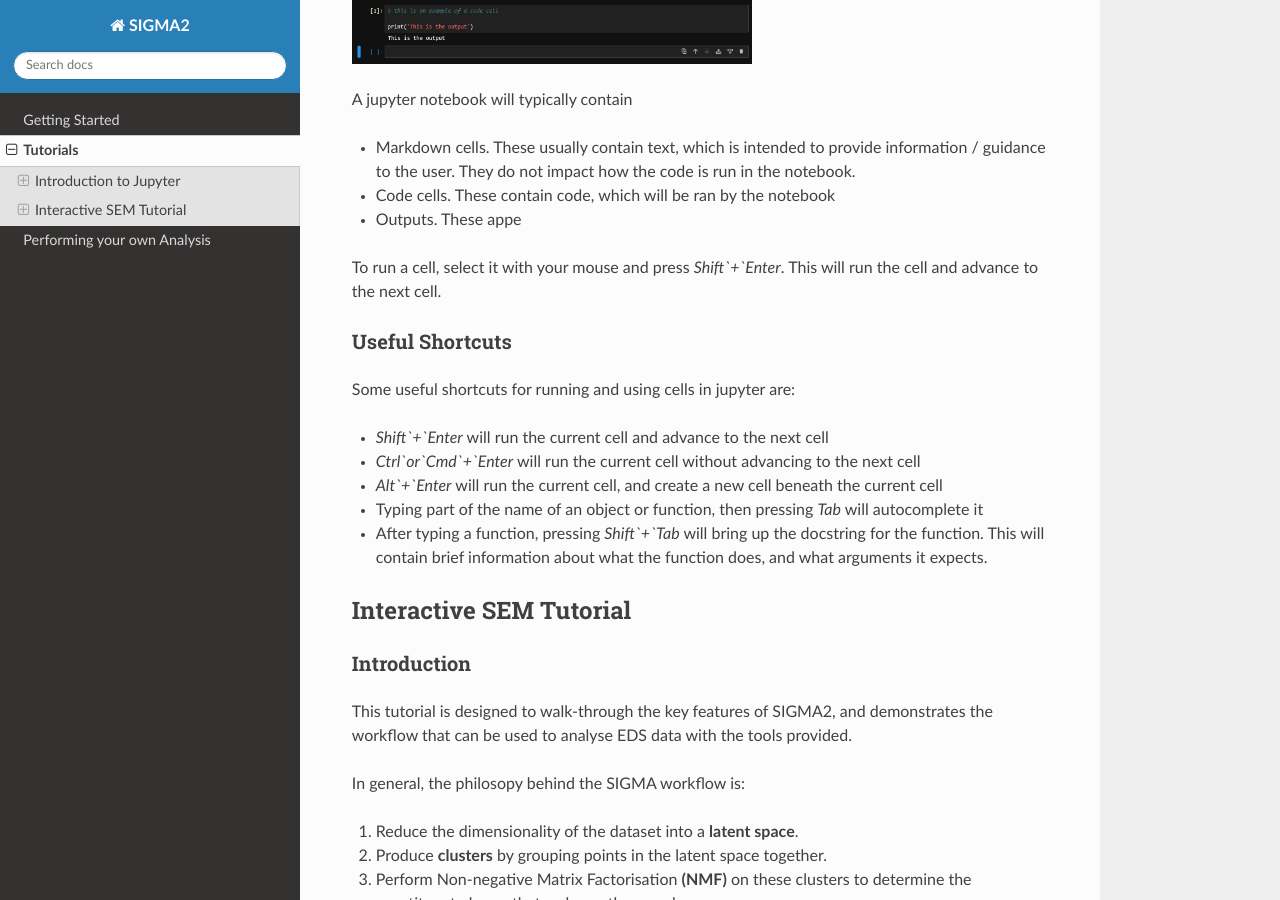
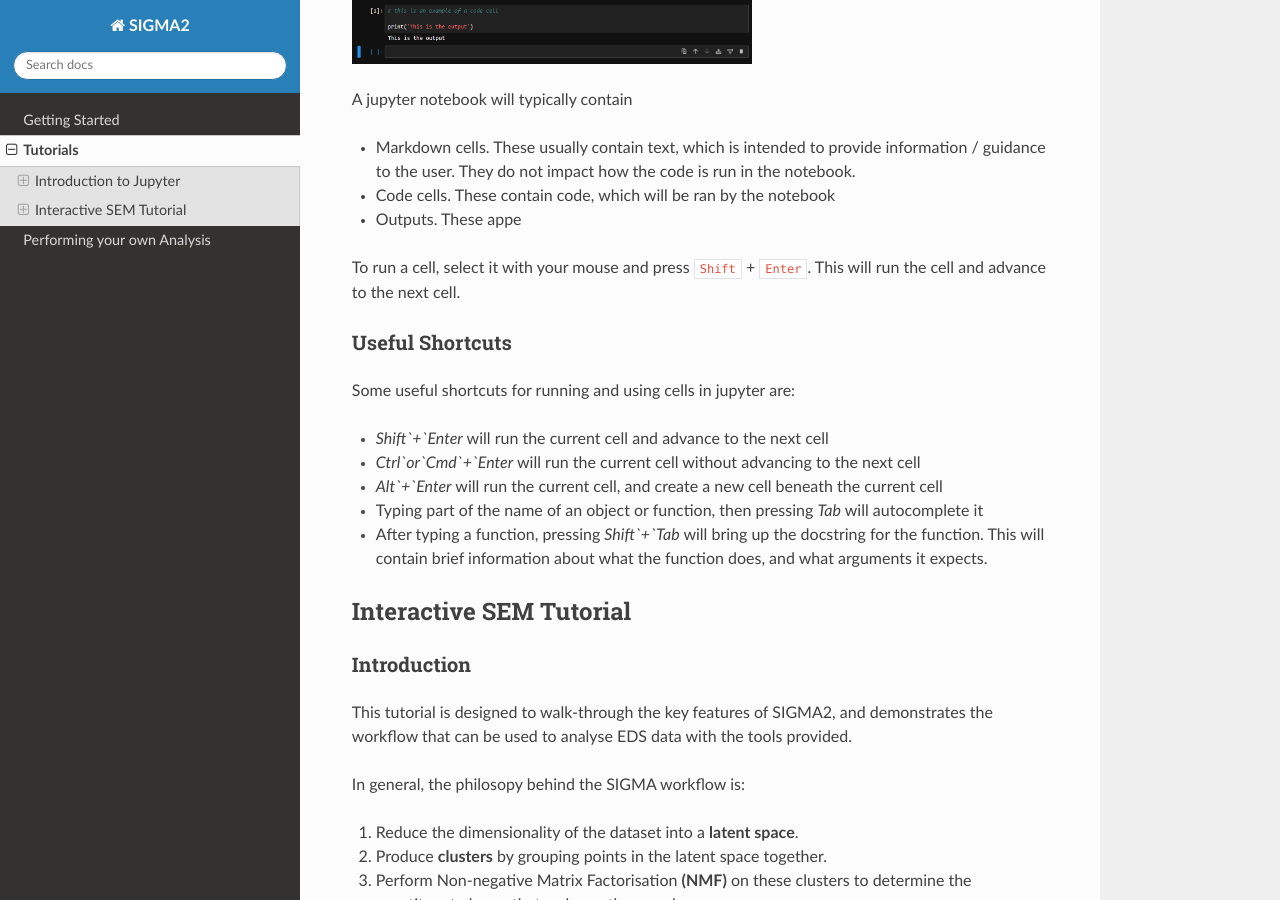
Before and after one commit to t-ginnis/SIGMA_docs, a Sphinx documentation site: the page built from docs/source/tutorials.rst, in a window 1280 px wide and 900 px high, scrolled down 1015 px. Built offline with Sphinx 7.4.7 and the Read the Docs theme 3.1.0, drawn with Linux system fonts in a browser that asks for light colours.

```diff
--- a/docs/source/tutorials.rst
+++ b/docs/source/tutorials.rst
@@ -44,7 +44,7 @@ A jupyter notebook will typically contain
 * Code cells. These contain code, which will be ran by the notebook
 * Outputs. These appe
 
-To run a cell, select it with your mouse and press `Shift`+`Enter`. This will run the cell and advance to the next cell.
+To run a cell, select it with your mouse and press ``Shift`` + ``Enter``. This will run the cell and advance to the next cell.
 
 
 Useful Shortcuts
```
